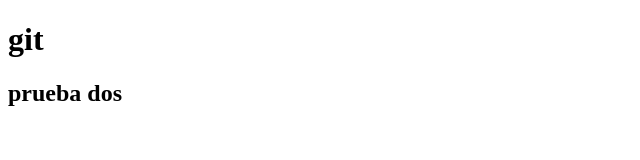
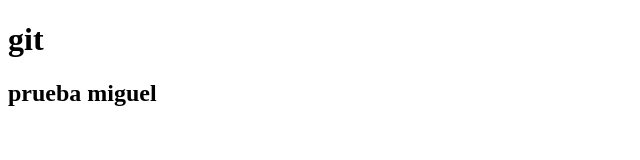
Before and after one commit to miguel-ballesteros/git, a plain HTML site: page index.html in a window 1280 px wide. Shown: the full height of the page, 0-640 px from the left. Drawn offline with Linux system fonts and the light colour scheme.

Commit message:
segundo cambio

```diff
--- a/index.html
+++ b/index.html
@@ -8,6 +8,6 @@
 </head>
 <body>
     <h1>git</h1>
-    <h2>prueba  dos</h2>
+    <h2>prueba  miguel</h2>
 </body>
 </html>
```
